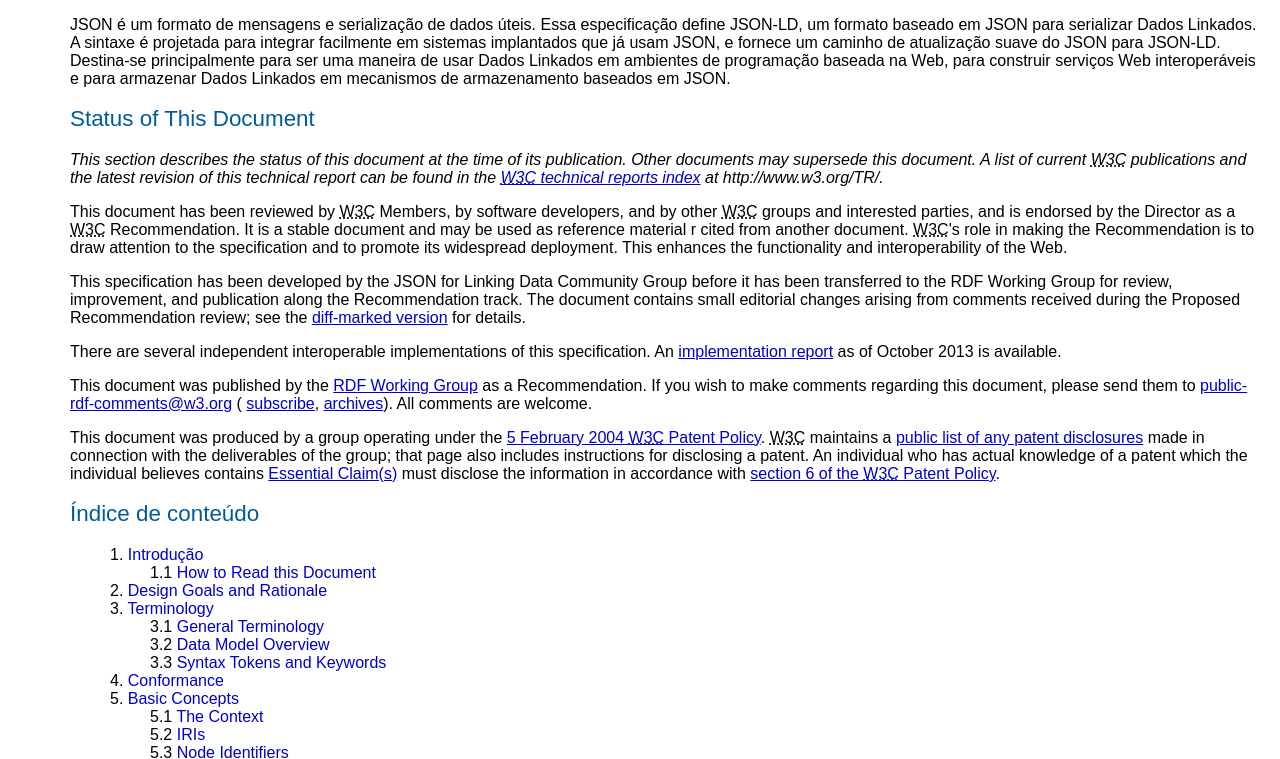
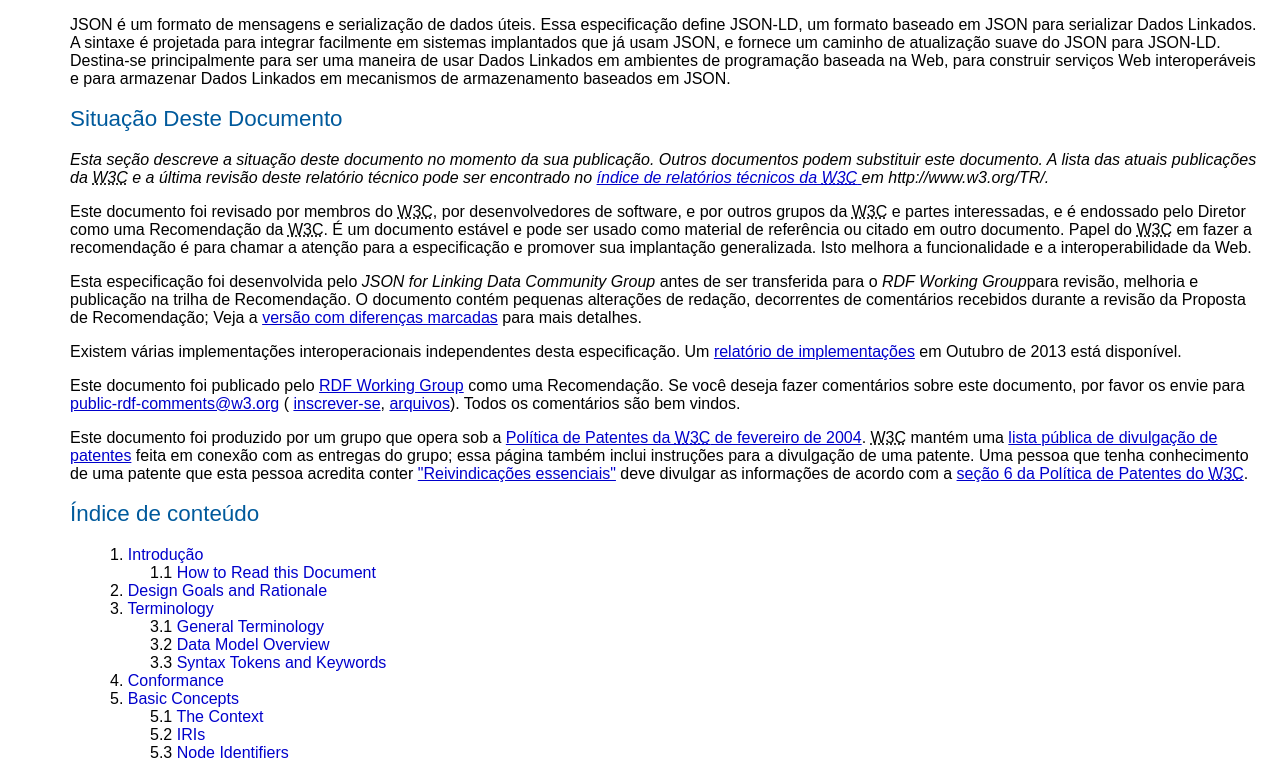
Before and after one commit to webiwg/w3c-tr-json-ld, a plain HTML site: page index.html in a window 1280 px wide. Shown: the part 996-1755 px from the top of the page. Drawn offline with Linux system fonts and the light colour scheme.

Commit message:
Traduzido Status of This Document

```diff
--- a/index.html
+++ b/index.html
@@ -387,53 +387,68 @@
     </p>
   </section>
   <section id="sotd" class="introductory" typeof="bibo:Chapter" resource="#sotd" rel="bibo:chapter">
-    <h2 aria-level="1" role="heading" id="h2_sotd">Status of This Document</h2>
+    <h2 aria-level="1" role="heading" id="h2_sotd">Situação Deste Documento</h2>
 
     <p>
-      <em>This section describes the status of this document at the time of its publication.
-          Other documents may supersede this document.
-          A list of current <abbr title="World Wide Web Consortium">W3C</abbr> publications and the latest revision
-          of this technical report can be found in the <a href="http://www.w3.org/TR/"><abbr title="World Wide Web Consortium">W3C</abbr> technical reports index</a> at http://www.w3.org/TR/.</em>
+      <em>Esta seção descreve a situação deste documento no momento da sua publicação.
+          Outros documentos podem substituir este documento.
+          A lista das atuais publicações da <abbr title="World Wide Web Consortium">W3C</abbr> e a última revisão
+          deste relatório técnico pode ser encontrado no <a href="http://www.w3.org/TR/">índice de relatórios técnicos da <abbr title="World Wide Web Consortium">W3C</abbr> </a> em http://www.w3.org/TR/.</em>
     </p>
 
-    <p>This document has been reviewed by <abbr title="World Wide Web Consortium">W3C</abbr> Members, by software developers, and by other <abbr title="World Wide Web Consortium">W3C</abbr> groups and interested parties,
-    and is endorsed by the Director as a <abbr title="World Wide Web Consortium">W3C</abbr> Recommendation. It is a stable document and may be used as reference material r cited from another document.
-    <abbr title="World Wide Web Consortium">W3C</abbr>'s
-      role in making the Recommendation is to draw attention to the specification
-      and to promote its widespread deployment. This enhances the functionality and
-      interoperability of the Web.</p>
-
-    <p>This specification has been developed by the JSON for Linking Data Community Group before it has been transferred to the RDF Working Group for review, improvement,
-      and publication along the Recommendation track.
-      The document contains small editorial changes arising from comments received during the Proposed Recommendation review;
-      see the
-      <a href="diff-20131105.html">diff-marked version</a> for details.</p>
-
-    <p>There are several independent interoperable implementations of this specification.
-      An
-      <a href="https://dvcs.w3.org/hg/json-ld/raw-file/default/test-suite/reports/cr-20131022.html">implementation report</a> as of October&nbsp;2013 is available.</p>
+    <p>Este documento foi revisado por membros do <abbr title="World Wide Web Consortium">W3C</abbr>, por desenvolvedores de software, e por outros grupos da <abbr title="World Wide Web Consortium">W3C</abbr> e partes interessadas,
+      e é endossado pelo Diretor como uma Recomendação da <abbr title="World Wide Web Consortium">W3C</abbr>. É um documento estável e pode ser usado como material de referência ou citado em outro documento.
+      Papel do <abbr title="World Wide Web Consortium">W3C</abbr>
+      em fazer a recomendação é para chamar a atenção para a especificação
+      e promover sua implantação generalizada. Isto melhora a funcionalidade e a
+      interoperabilidade da Web.</p>
+
+    <!--
+      N.T.: Não tenho certeza da tradução "the Recommendation track" ser "na trilha de Recomendação".
+            E não consigo encontrar referências na internet sobre isso neste momento (fititnt, 2016-10-22 02:57)
+    -->
+
+    <p>Esta especificação foi desenvolvida pelo <em lang="en">JSON for Linking Data Community Group</em> antes de ser transferida para o <em lang="en">RDF Working Group</em >para revisão, melhoria
+      e publicação na trilha de Recomendação.
+      O documento contém pequenas alterações de redação, decorrentes de comentários recebidos durante a revisão da Proposta de Recomendação;
+      Veja a
+      <a href="https://www.w3.org/TR/json-ld/diff-20131105.html">versão com diferenças marcadas</a> para mais detalhes.</p>
+
+    <p>Existem várias implementações interoperacionais independentes desta especificação.
+      Um
+      <a href="https://dvcs.w3.org/hg/json-ld/raw-file/default/test-suite/reports/cr-20131022.html">relatório de implementações</a> em Outubro de 2013 está disponível.</p>
 
     <p>
-      This document was published by the <a href="http://www.w3.org/2011/rdf-wg/">RDF Working Group</a> as a Recommendation. If you wish to make comments regarding this document,
-      please send them to
+      Este documento foi publicado pelo <a href="http://www.w3.org/2011/rdf-wg/" lang="en">RDF Working Group</a> como uma Recomendação. Se você deseja fazer comentários sobre este documento,
+      por favor os envie para
       <a href="mailto:public-rdf-comments@w3.org">public-rdf-comments@w3.org</a> (
-      <a href="mailto:public-rdf-comments-request@w3.org?subject=subscribe">subscribe</a>,
-      <a href="http://lists.w3.org/Archives/Public/public-rdf-comments/">archives</a>).
-      All comments are welcome.</p>
+      <a href="mailto:public-rdf-comments-request@w3.org?subject=subscribe">inscrever-se</a>,
+      <a href="http://lists.w3.org/Archives/Public/public-rdf-comments/">arquivos</a>).
+      Todos os comentários são bem vindos.</p>
 
     <p>
 
-      This document was produced by a group operating under the
-
-      <a id="sotd_patent" about="" rel="w3p:patentRules" href="http://www.w3.org/Consortium/Patent-Policy-20040205/">5 February 2004 <abbr title="World Wide Web Consortium">W3C</abbr> Patent Policy</a>.
-
-      <abbr title="World Wide Web Consortium">W3C</abbr> maintains a <a href="http://www.w3.org/2004/01/pp-impl/46168/status"
-        rel="disclosure">public list of any patent disclosures</a> made in connection
-      with the deliverables of the group; that page also includes instructions for
-      disclosing a patent. An individual who has actual knowledge of a patent which
-      the individual believes contains
-      <a href="http://www.w3.org/Consortium/Patent-Policy-20040205/#def-essential">Essential Claim(s)</a> must disclose the information in accordance with <a href="http://www.w3.org/Consortium/Patent-Policy-20040205/#sec-Disclosure">section
-            6 of the <abbr title="World Wide Web Consortium">W3C</abbr> Patent Policy</a>.
+      Este documento foi produzido por um grupo que opera sob a
+
+      <a id="sotd_patent" about="" rel="w3p:patentRules" href="http://www.w3.org/Consortium/Patent-Policy-20040205/">Política de Patentes da <abbr title="World Wide Web Consortium">W3C</abbr> de fevereiro de 2004</a>.
+
+      <abbr title="World Wide Web Consortium">W3C</abbr> mantém uma <a href="http://www.w3.org/2004/01/pp-impl/46168/status"
+        rel="disclosure">lista pública de divulgação de patentes</a> feita em conexão
+      com as entregas do grupo; essa página também inclui instruções para a
+      divulgação de uma patente.
+
+      <!--
+        N.T.: Estou usando como referência para esse paráfrafo, a mesma tradução que fiz em
+              http://i18n-html-tech-lang.pt.webiwg.org/, porém parece que a palavra "Patente"
+              não é citada na outra fonte. O paragrafo de ambos devem ser especialmente
+              revisados.
+      -->
+
+      Uma pessoa que tenha conhecimento de uma patente que
+      esta pessoa acredita conter
+      <a href="http://www.w3.org/Consortium/Patent-Policy-20040205/#def-essential">"Reivindicações essenciais"</a> deve divulgar as informações de acordo com a
+      <a href="http://www.w3.org/Consortium/Patent-Policy-20040205/#sec-Disclosure">seção
+            6 da Política de Patentes do <abbr title="World Wide Web Consortium">W3C</abbr></a>.
 
     </p>
 
```
